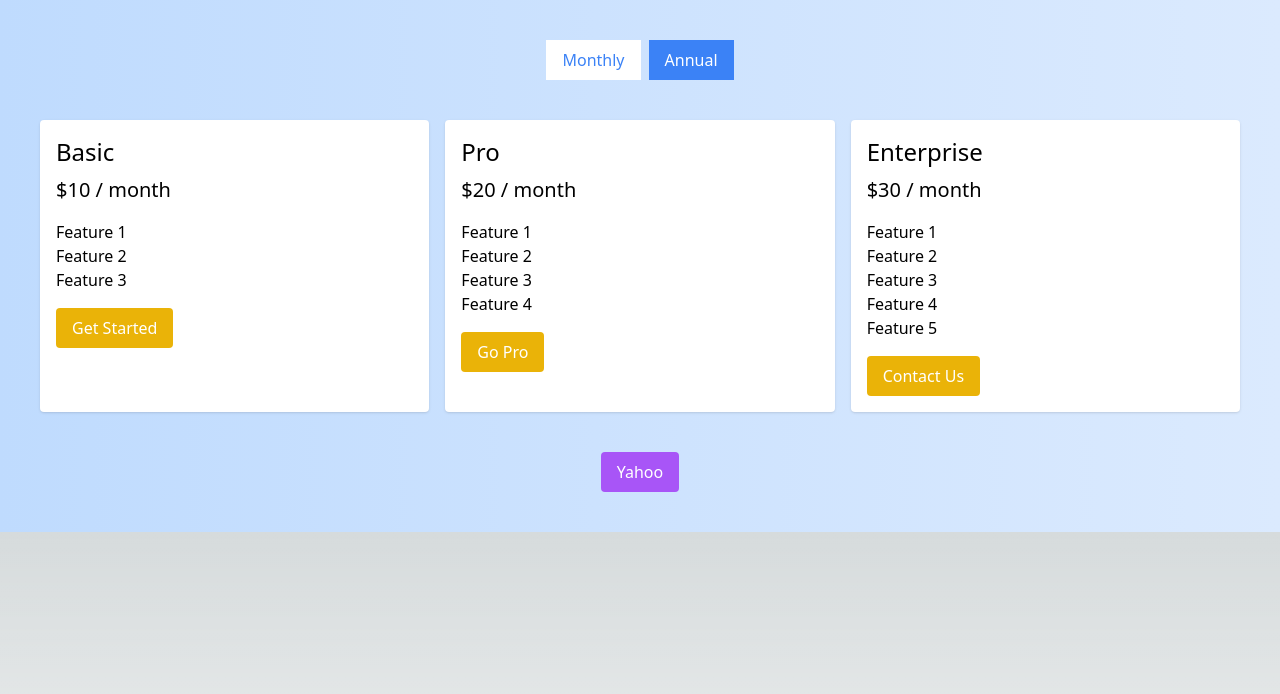
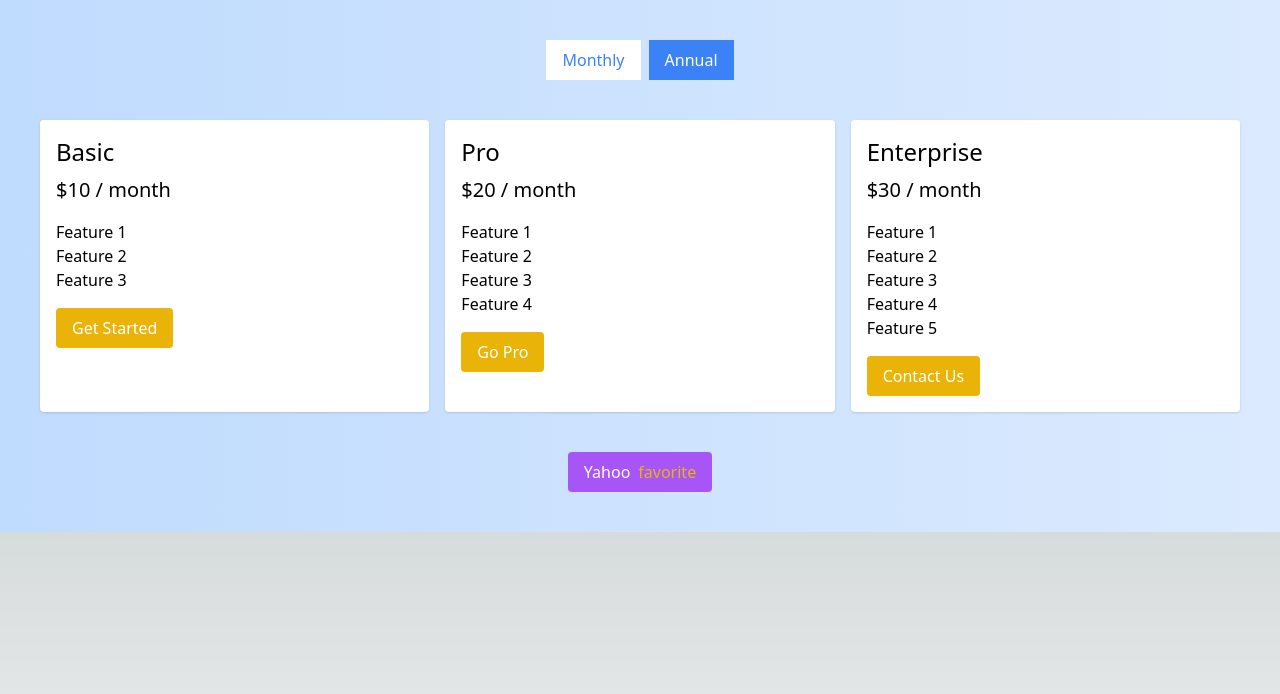
Before and after one commit to imagine-bot/price-107, a Next.js app: page /pricing in a window 1280 px wide. Shown: the top 694 px of the page. Built offline with nearby package versions, Linux system fonts and the light colour scheme.

Commit message:
Commit from Stub AI (#4)

```diff
--- a/components/Pricing.tsx
+++ b/components/Pricing.tsx
@@ -44,7 +44,10 @@ const Pricing: React.FC<PricingProps> = ({ pricingTypes }) => {
         ))}
       </div>
       <div className="flex justify-center mt-10">
-        <button className="bg-purple-500 text-white px-4 py-2 rounded">Yahoo</button>
+        <button className="bg-purple-500 text-white px-4 py-2 rounded flex items-center">
+          Yahoo
+          <span className="material-icons text-yellow-500 ml-2">favorite</span>
+        </button>
       </div>
     </div>
   );
```
